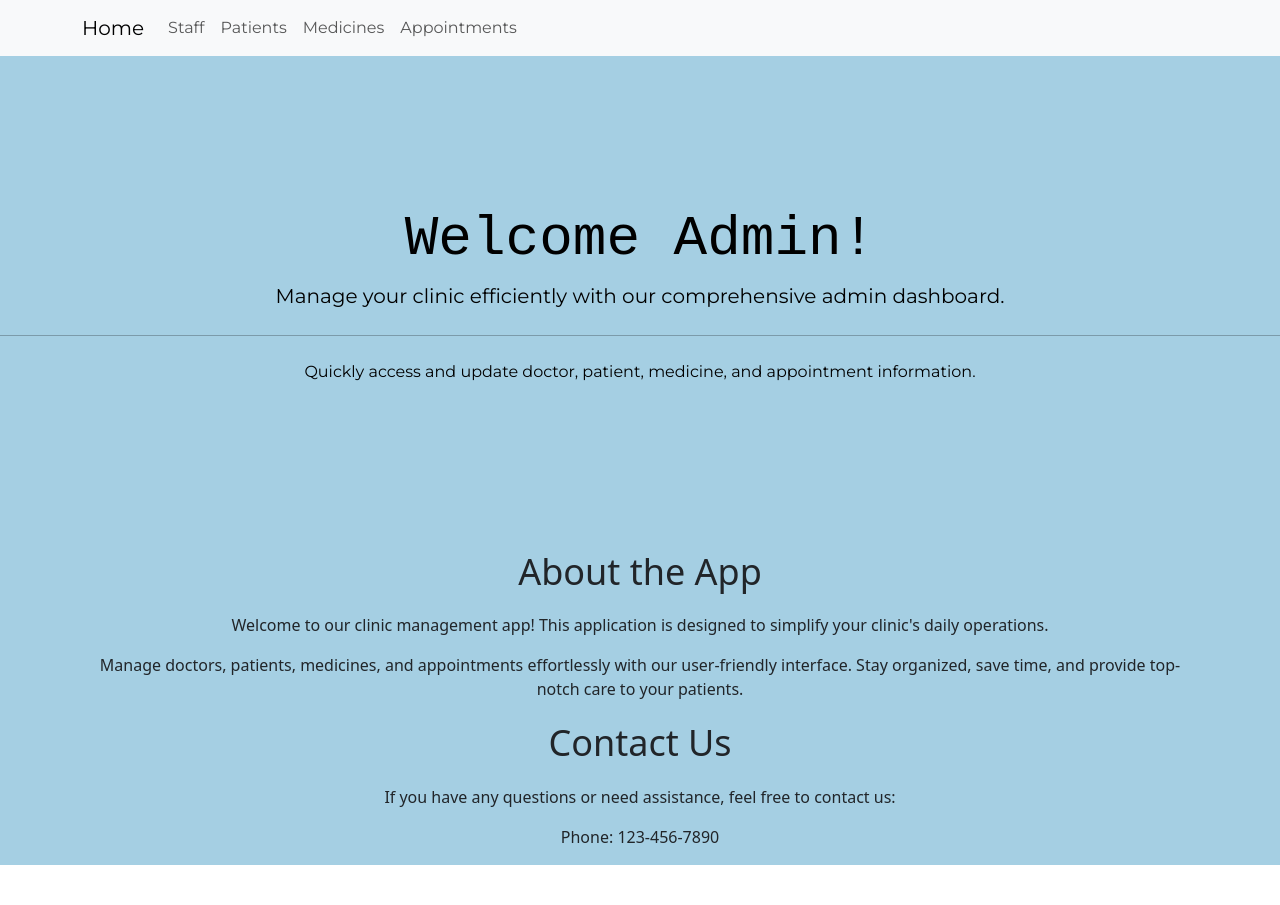
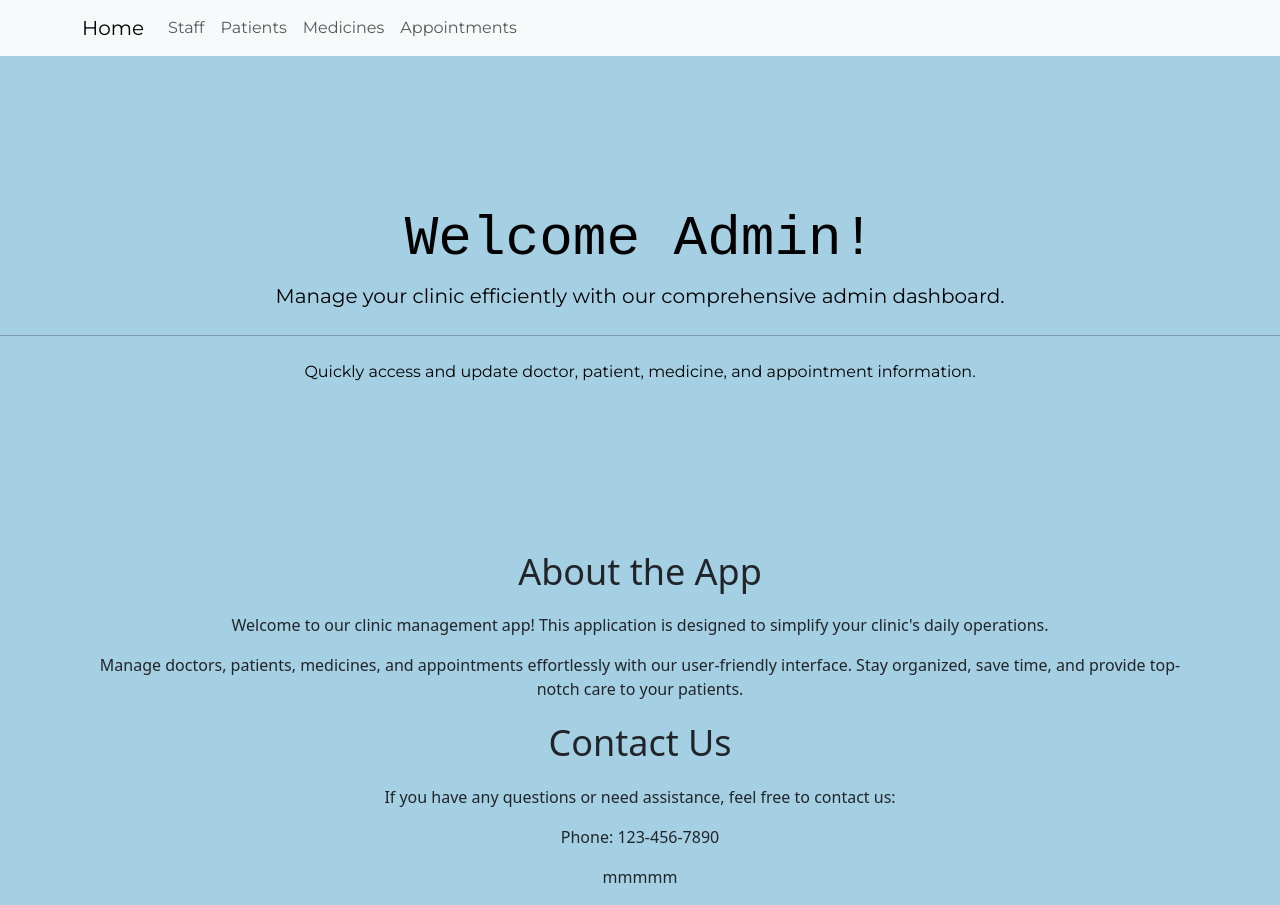
Before and after one commit to alytantawyy/db_clinic_angular, an Angular app: page / in a window 1280 px wide. Before the commit the page ends 865 px from the top, so only its background shows below. Built offline with nearby package versions, Linux system fonts and the light colour scheme.

Commit message:
added mm

```diff
--- a/src/app/home/home.component.html
+++ b/src/app/home/home.component.html
@@ -23,6 +23,7 @@
           <h2 style="font-size: 36px; margin-top: -20px; margin-bottom: 20px;">Contact Us</h2>
           <p>If you have any questions or need assistance, feel free to contact us:</p>
           <p>Phone: 123-456-7890</p>
+          <p>mmmmm</p>
         </div>
       </div>
     </div>
```
